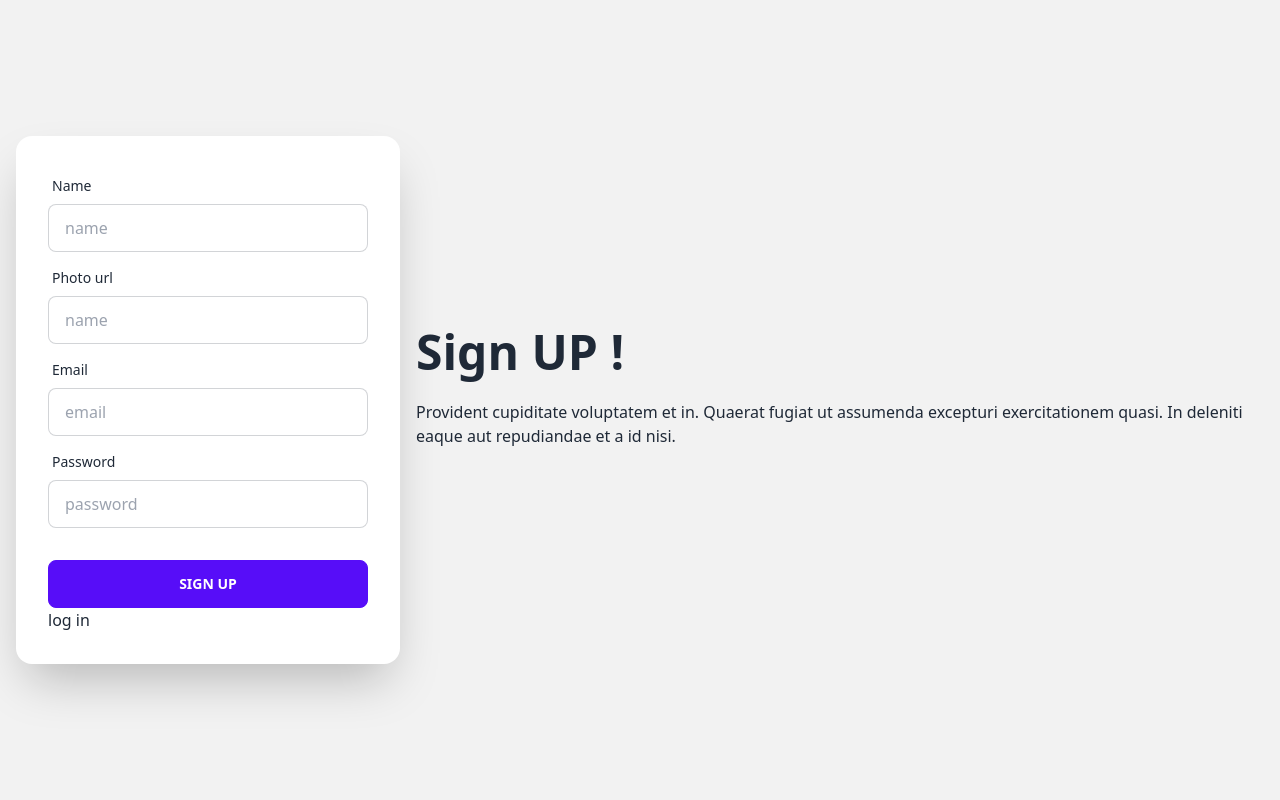
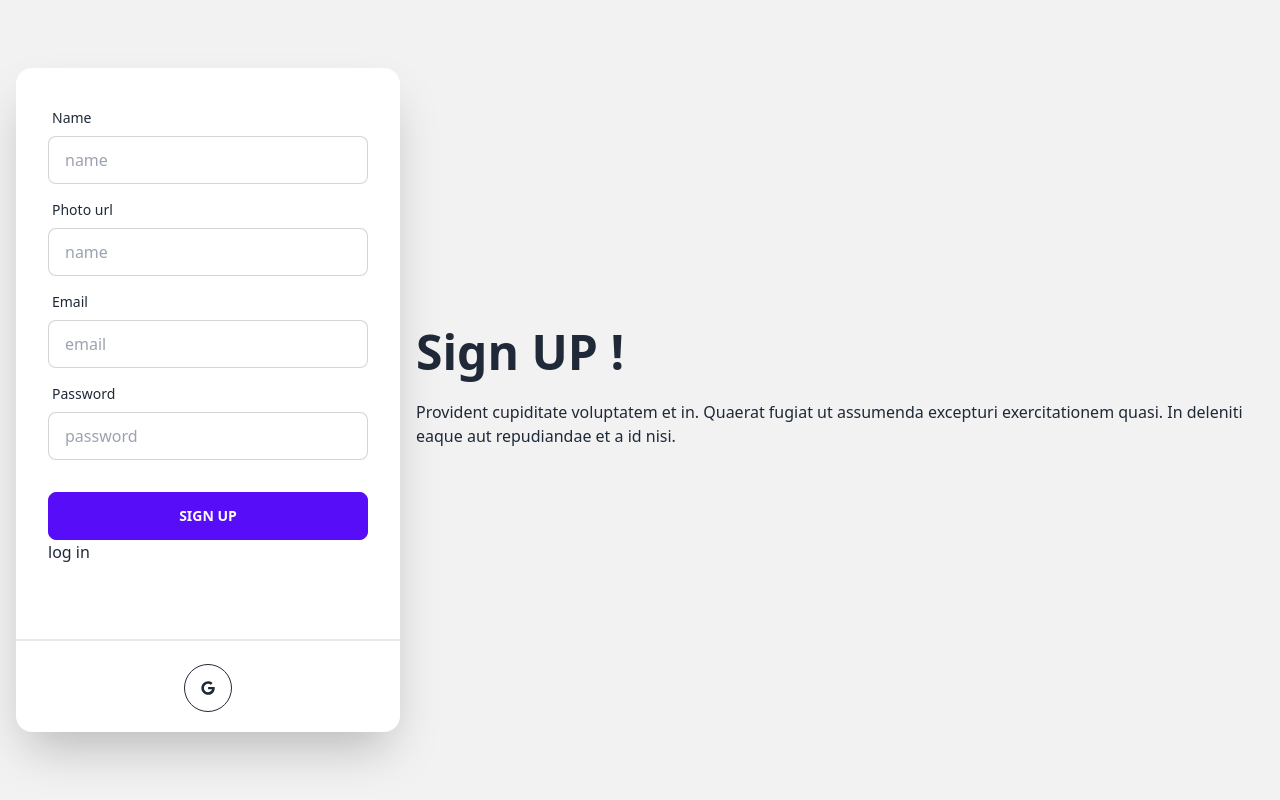
Before and after one commit to naimurk/bistro-client, a React (Vite) app: page /signup in a window 1280 px wide. Built offline with nearby package versions, Linux system fonts and the light colour scheme; no server answers.

Commit message:
google sign in function implement

```diff
--- a/src/Pages/Login/Login.jsx
+++ b/src/Pages/Login/Login.jsx
@@ -3,6 +3,7 @@ import { loadCaptchaEnginge, LoadCanvasTemplate, LoadCanvasTemplateNoReload, val
 import { AuthContext } from '../../Provider/AuthProvider';
 import { Link, useLocation, useNavigate } from 'react-router-dom';
 import Swal from 'sweetalert2'
+import SocialLogin from '../Shared/SocialLogin/SocialLogin';
 
 
 const Login = () => {
@@ -88,9 +89,11 @@ const Login = () => {
                             {/* <button >Login</button> */}
                             <input disabled = {disable}  className="btn btn-primary" type="submit" value="login" />
                             <Link to={'/signup'}> <p>create an account</p> </Link>
+                            <SocialLogin></SocialLogin>
                         </div>
                     </div>
                 </form>
+
             </div>
         </div>
     );
--- /dev/null
+++ b/src/Pages/Shared/SocialLogin/SocialLogin.jsx
@@ -0,0 +1,59 @@
+import { useContext } from "react";
+import { FaGoogle } from "react-icons/fa";
+import { AuthContext } from "../../../Provider/AuthProvider";
+import { useLocation, useNavigate } from "react-router-dom";
+import Swal from "sweetalert2";
+
+const SocialLogin = () => {
+    const { googleSignIn } = useContext(AuthContext)
+    const navigate = useNavigate();
+    const location = useLocation();
+    let from = location.state?.from?.pathname || "/";
+
+
+
+    const handleSocialLogin = () => {
+        googleSignIn()
+            .then(result => {
+                const loggedUser = result.user;
+                const saveUser = { name: loggedUser.displayName, email: loggedUser.email }
+                console.log(loggedUser);
+
+                fetch('http://localhost:5000/users', {
+                    method: "POST",
+                    headers: {
+                        'content-type': "application/json"
+                    },
+                    body: JSON.stringify(saveUser)
+                })
+                    .then(res => res.json())
+                    .then(data => {
+                        console.log(data);
+
+
+                            navigate(from, { replace: true });
+
+
+                    })
+
+
+
+
+
+                // navigate(from, { replace: true });
+            })
+    }
+
+
+
+    return (
+        <div className="text-center  py-5">
+            <div className="divider"></div>
+            <button onClick={handleSocialLogin} className="btn btn-circle btn-outline">
+                <FaGoogle></FaGoogle>
+            </button>
+        </div>
+    );
+};
+
+export default SocialLogin;
--- a/src/Pages/SignUp/SignUp.jsx
+++ b/src/Pages/SignUp/SignUp.jsx
@@ -4,6 +4,7 @@ import { useForm } from "react-hook-form";
 import { AuthContext } from "../../Provider/AuthProvider";
 import { Link, useLocation, useNavigate } from "react-router-dom";
 import Swal from "sweetalert2";
+import SocialLogin from "../Shared/SocialLogin/SocialLogin";
 
 const SignUp = () => {
     const { createUser, logOut, UserUpdateProfile } = useContext(AuthContext)
@@ -23,6 +24,17 @@ const SignUp = () => {
                 // update function call here
                 UserUpdateProfile(data.name, data.photo)
                     .then(() => {
+                        const saveUser = { name: data.name, email: data.email }
+                        fetch('http://localhost:5000/users', {
+                            method: "POST",
+                            headers: {
+                                'content-type': "application/json"
+                            },
+                            body: JSON.stringify(saveUser)
+                        })
+                            .then(res => res.json())
+                            .then(data => {
+                                if (data.insertedId) {
                                     reset();
                                     // login function call here
                                     logOut()
@@ -30,6 +42,10 @@ const SignUp = () => {
                                         .catch(error => console.log(error))
                                     Swal.fire('Created Account successfully ')
                                     navigate(from, { replace: true });
+
+                                }
+                            })
+
                     })
 
 
@@ -63,7 +79,7 @@ const SignUp = () => {
                             <label className="label">
                                 <span className="label-text">Photo url</span>
                             </label>
-                            <input type="text"  {...register("photo", { required: true })}  placeholder="name" className="input input-bordered" />
+                            <input type="text"  {...register("photo", { required: true })} placeholder="name" className="input input-bordered" />
                             {errors.photo && <span className="text-red-500">photo url is required</span>}
                         </div>
 
@@ -99,6 +115,8 @@ const SignUp = () => {
 
                     </form>
 
+                    <SocialLogin></SocialLogin>
+
                 </div>
             </div>
         </div>
--- a/src/Provider/AuthProvider.jsx
+++ b/src/Provider/AuthProvider.jsx
@@ -1,6 +1,7 @@
 import { createContext, useEffect, useState } from "react";
-import { createUserWithEmailAndPassword, getAuth, updateProfile, onAuthStateChanged, signInWithEmailAndPassword, signOut, } from "firebase/auth";
+import { createUserWithEmailAndPassword, getAuth, updateProfile, onAuthStateChanged, signInWithEmailAndPassword, signOut, signInWithPopup, } from "firebase/auth";
 import { app } from "../firebase/firebase.config";
+import { GoogleAuthProvider } from "firebase/auth";
 
 
 export const AuthContext = createContext(null)
@@ -10,6 +11,7 @@ const AuthProvider = ({ children }) => {
 
     const [user, setUser] = useState(null);
     const [loading, setLoading] = useState(null)
+    const googleProvider = new GoogleAuthProvider();
 
     // user create
     const createUser = (email, password) => {
@@ -21,6 +23,11 @@ const AuthProvider = ({ children }) => {
     const signIn = (email, password) => {
         setLoading(true);
         return signInWithEmailAndPassword ( auth , email, password)
+    }
+
+    const googleSignIn = () => {
+        setLoading (true);
+        return signInWithPopup(auth, googleProvider)
     }
 
     // logout
@@ -52,7 +59,7 @@ const AuthProvider = ({ children }) => {
 
 
     const AuthInfo = {
-        user, loading , createUser, signIn, logOut,UserUpdateProfile
+        user, loading , createUser, signIn, logOut,UserUpdateProfile,googleSignIn
     }
     return (
         <AuthContext.Provider value={AuthInfo}  >
--- a/src/Routes/Routes.jsx
+++ b/src/Routes/Routes.jsx
@@ -10,6 +10,7 @@ import Login from "../Pages/Login/Login";
 import SignUp from "../Pages/SignUp/SignUp";
 import Dashboard from "../layout/Dashboard/Dashboard/Dashboard";
 import Mycart from "../layout/Dashboard/MyCart/Mycart";
+import PrivateRoute from "./PrivateRoute";
 // import PrivateRoute from "./PrivateRoute";
 
 
@@ -43,7 +44,7 @@ import Mycart from "../layout/Dashboard/MyCart/Mycart";
     },
     {
       path : 'dashboard',
-      element : <Dashboard></Dashboard>,
+      element : <PrivateRoute><Dashboard></Dashboard></PrivateRoute>,
       children : [
         {
           path : 'mycart',
--- a/src/layout/Dashboard/Dashboard/Dashboard.jsx
+++ b/src/layout/Dashboard/Dashboard/Dashboard.jsx
@@ -14,7 +14,7 @@ const Dashboard = () => {
             <input id="my-drawer-2" type="checkbox" className="drawer-toggle" />
             <div className="drawer-content flex flex-col items-center justify-center">
                 {/* <!-- Page content here --> */}
-                  here is page
+
                   <Outlet></Outlet>
                 <label htmlFor="my-drawer-2" className="btn btn-primary drawer-button lg:hidden">Open drawer</label>
 
--- a/src/layout/Dashboard/MyCart/Mycart.jsx
+++ b/src/layout/Dashboard/MyCart/Mycart.jsx
@@ -84,7 +84,7 @@ const Mycart = () => {
 
                                 </td>
                                 <td>{item.price}</td>
-                                <td><button onClick={() => handleDelete(item)} className="btn btn-sm rounded-full"><AiTwotoneDelete></AiTwotoneDelete></button></td>
+                                <td><button onClick={() => handleDelete(item)} className="btn btn-md border-0 bg-red-500 rounded-full"><AiTwotoneDelete></AiTwotoneDelete></button></td>
 
                             </tr>)
                         }
```
Lines whose indentation alone changed are shown as unchanged.
